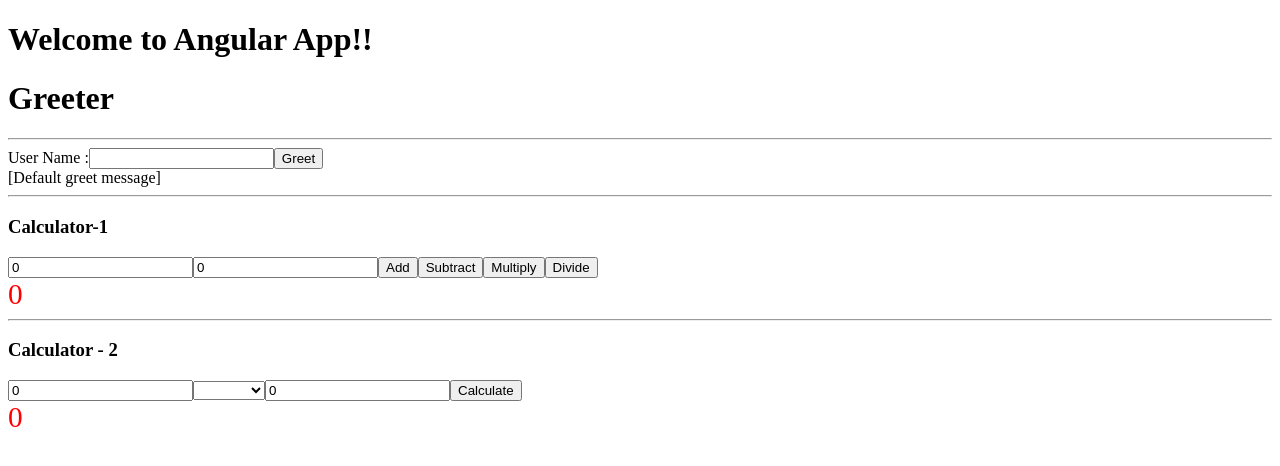
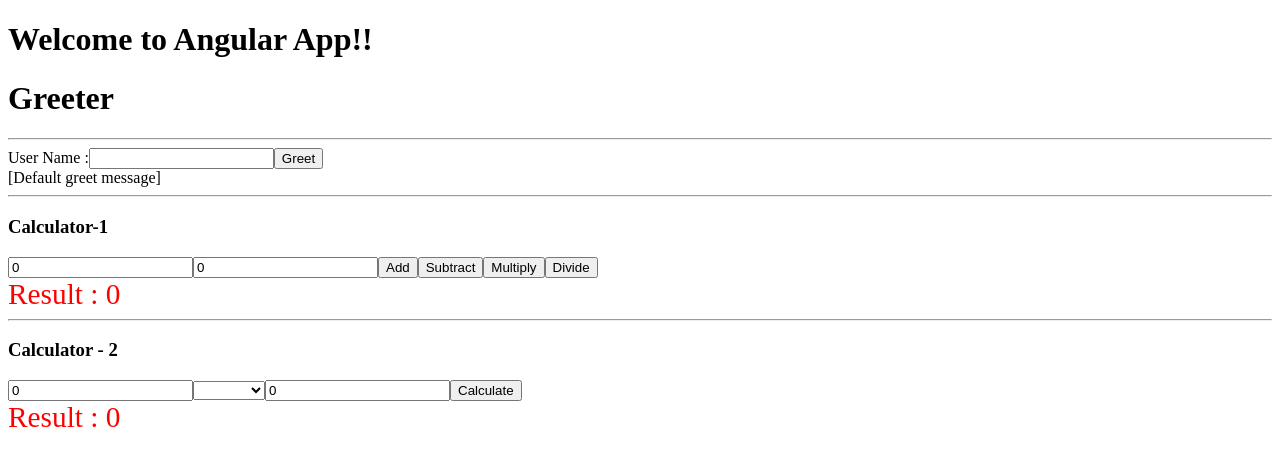
Before and after one commit to tkmagesh/Intelimedia-Angular2-Jul-2017, an Angular app in the folder hello-world-app/: page / in a window 1280 px wide. Shown: the top 466 px of the page. Built offline with nearby package versions, Linux system fonts and the light colour scheme.

Commit message:
Component composition and data flow from parent to child

```diff
--- a/hello-world-app/src/app/app.module.ts
+++ b/hello-world-app/src/app/app.module.ts
@@ -6,6 +6,7 @@
 import { GreeterComponent } from './greeter/greeter.component';
 import { CalculatorOneComponent } from './calculator/calculatorOne.component';
 import { CalculatorTwoComponent } from './calculator/calculatorTwo.component';
+import { CalculatorResultComponent } from './calculator/calculatorResult.component';
 
 @NgModule({
 	//UI Entities (Components, Directives, Pipes)
@@ -13,7 +14,8 @@
     AppComponent,
     GreeterComponent,
     CalculatorOneComponent,
-    CalculatorTwoComponent
+    CalculatorTwoComponent,
+    CalculatorResultComponent
   ],
   //Module level import
   imports: [
--- /dev/null
+++ b/hello-world-app/src/app/calculator/CalculatorResult.component.ts
@@ -0,0 +1,10 @@
+import { Component, Input} from '@angular/core';
+
+@Component({
+	selector : 'app-calculator-result',
+	template : '<div class="result">Result : {{result}}</div>',
+	styleUrls : ['calculator.style.css']
+})
+export class CalculatorResultComponent{
+	@Input() result : number = 0;
+}
--- a/hello-world-app/src/app/calculator/calculatorOne.component.html
+++ b/hello-world-app/src/app/calculator/calculatorOne.component.html
@@ -7,5 +7,6 @@
 	<input type="button" value="Subtract" (click)="model.subtract()">
 	<input type="button" value="Multiply" (click)="model.multiply()">
 	<input type="button" value="Divide" (click)="model.divide()">
-	<div class="result">{{model.result}}</div>
+	<!-- <div class="result">{{model.result}}</div> -->
+	<app-calculator-result [result]="model.result"></app-calculator-result>
 </div>
--- a/hello-world-app/src/app/calculator/calculatorTwo.component.html
+++ b/hello-world-app/src/app/calculator/calculatorTwo.component.html
@@ -9,5 +9,6 @@
 	</select>
 	<input type="number" [(ngModel)] = "model.number2">
 	<input type="button" value="Calculate" (click)="model[operator]()">
-	<div class="result">{{model.result}}</div>
+	<!-- <div class="result">{{model.result}}</div> -->
+	<app-calculator-result [result]="model.result"></app-calculator-result>
 </div>
```
